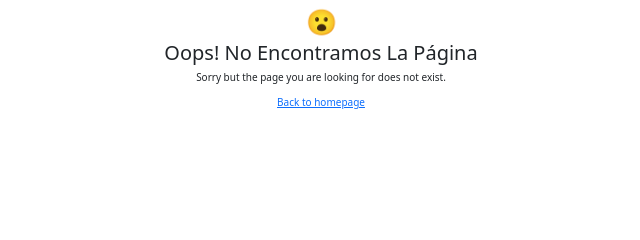
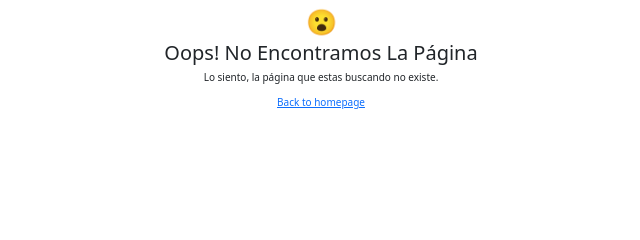
Before and after one commit to ErickBotello/sm8, a plain HTML site: page paginas/404.html in a window 1280 px wide. Shown: the part 419-659 px from the top of the page, 319-959 px from the left. Drawn offline with nearby package versions, Linux system fonts and the light colour scheme.

Commit message:
cambio de texto en el p del html 404

```diff
--- a/paginas/404.html
+++ b/paginas/404.html
@@ -50,7 +50,7 @@
 			<div id="notfound" class="text-center ">
 				<h1>😮</h1>
 				<h2>Oops! No Encontramos La Página</h2>
-				<p>Sorry but the page you are looking for does not exist.</p>
+				<p>Lo siento, la página que estas buscando no existe.</p>
 				<a href="../index.html">Back to homepage</a>
 			</div>
 		</div>
```
